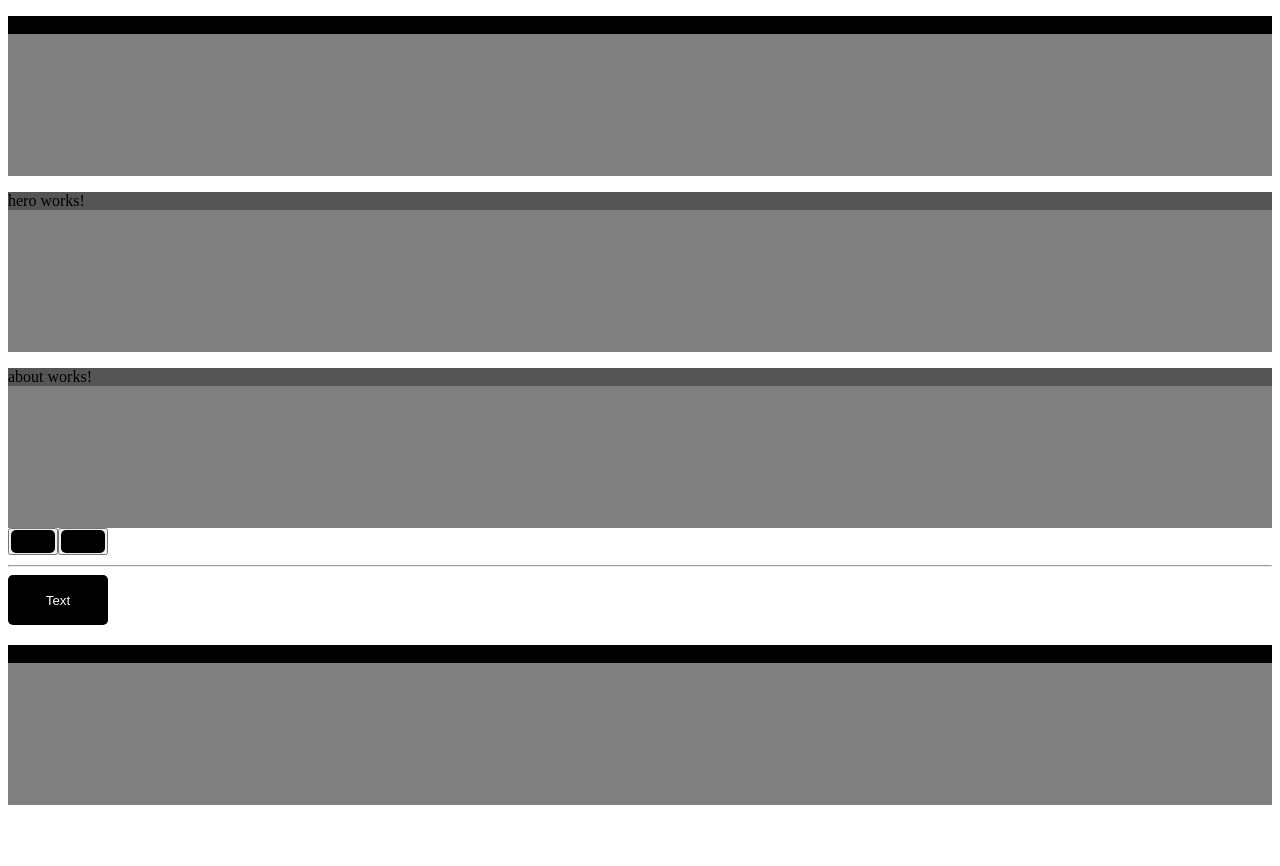
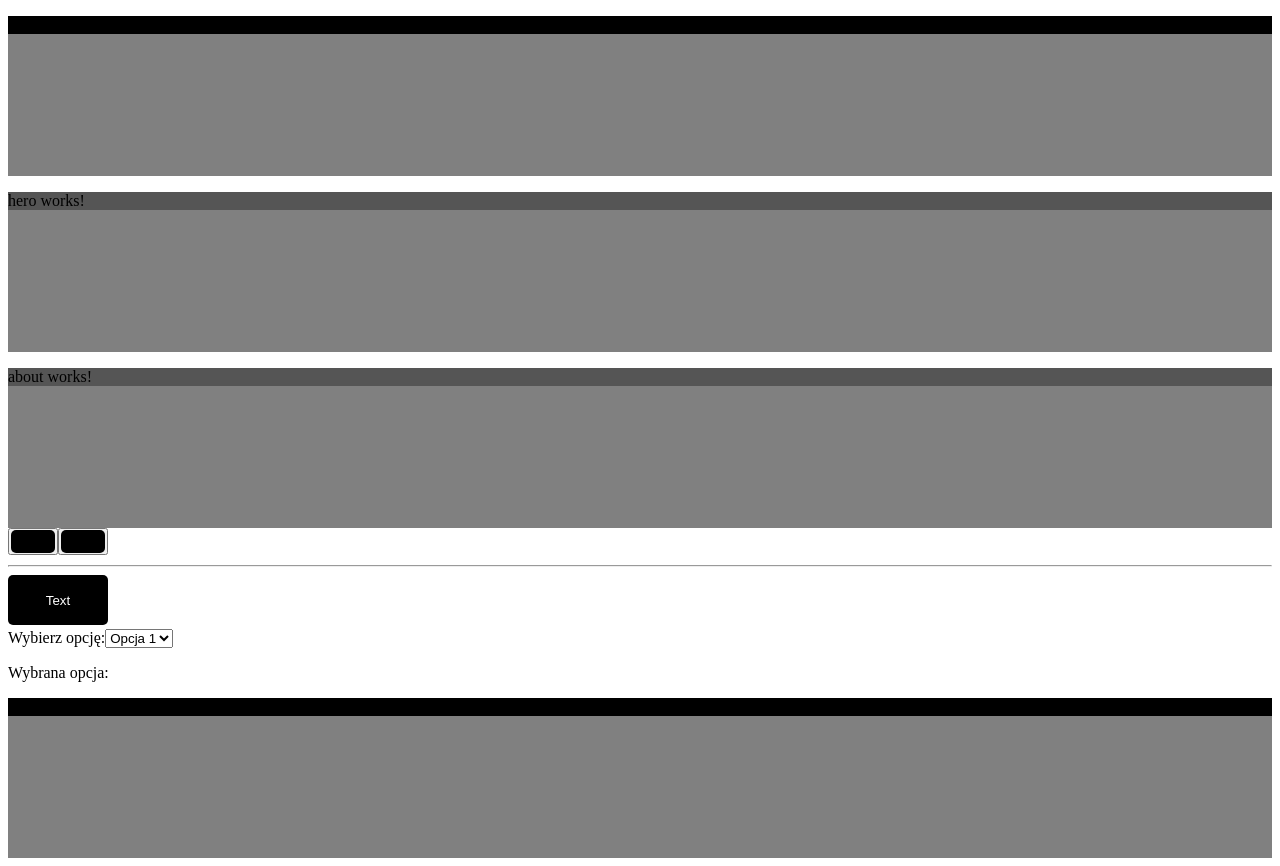
Before and after one commit to Lexsak/angular-learning, an Angular app: page / in a window 1280 px wide. Before the commit the page ends 813 px from the top, so only its background shows below. Built offline with nearby package versions, Linux system fonts and the light colour scheme.

Commit message:
głowna logika dziala

```diff
--- a/src/app/layouts/change-color/change-color.component.html
+++ b/src/app/layouts/change-color/change-color.component.html
@@ -4,4 +4,11 @@
 <hr />
 <div class="colorContainer">
   <input type="color" class="btn-color color-text" (input)="changeSecondColor($event)" />
+  <div>
+      <label for="options">Wybierz opcję:</label>
+      <select id="options" (change)="onOptionSelected($event)">
+        <option *ngFor="let option of options" [value]="option">{{ option }}</option>
+      </select>
+      <p>Wybrana opcja: {{ selectedOption }}</p>
+    </div>
 </div>
--- a/src/app/layouts/change-color/change-color.component.ts
+++ b/src/app/layouts/change-color/change-color.component.ts
@@ -21,4 +21,11 @@ export class ChangeColorComponent {
     this.colorService.setSecondColor(color);
   }
 
+  options = ['Opcja 1', 'Opcja 2', 'Opcja 3'];
+  selectedOption: string = '';
+
+  onOptionSelected(event: any) {
+    const value = event?.target?.value;
+    this.selectedOption = value;
+  }
 }
```
